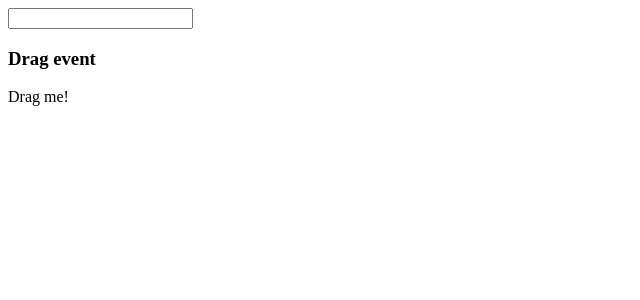
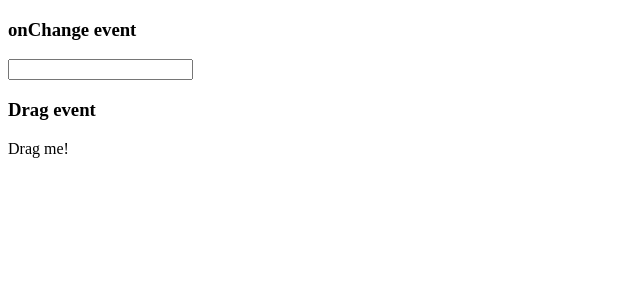
Before and after one commit to na-lin/React-with-Typescript, a React (Create React App) app: page / in a window 1280 px wide. Shown: the top 300 px of the page, without its empty margins (0-640 px from the left). Built offline with nearby package versions, Linux system fonts and the light colour scheme.

Commit message:
add heading to event handle with ts

```diff
--- a/src/events/EventComponent.tsx
+++ b/src/events/EventComponent.tsx
@@ -11,6 +11,7 @@ const EventComponent: React.FC = () => {
   };
   return (
     <div>
+      <h3>onChange event</h3>
       {/* <input onChange={(e)=>console.log(e)} /> */}
       <input onChange={onChange} />
       <h3>Drag event</h3>
```
